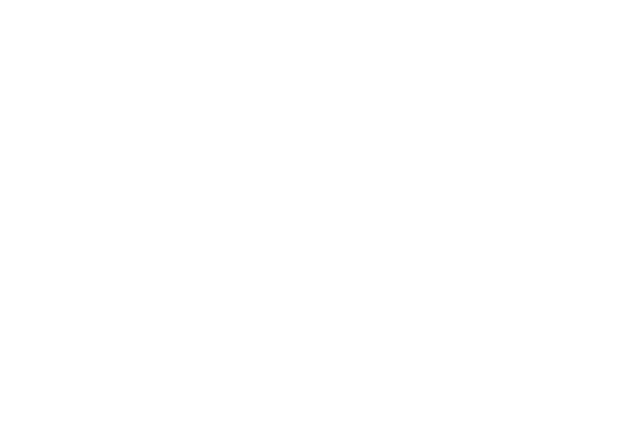
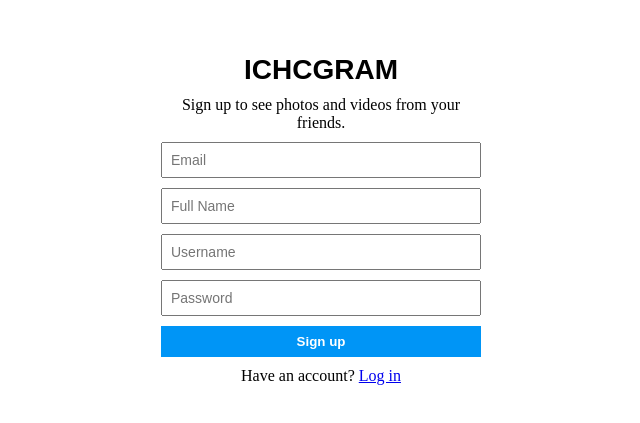
Before and after one commit to nataliia-tyrsa/social-media-app, a React (Vite) app in the folder frontend/: page /signup in a window 1280 px wide. Before the commit this address had no page. Shown: the part 181-604 px from the top of the page, without its empty margins (319-959 px from the left). Built offline with nearby package versions, Linux system fonts and the light colour scheme.

Commit message:
feat: implement Register page with API integration and error handling

```diff
--- a/frontend/package.json
+++ b/frontend/package.json
@@ -14,7 +14,7 @@
     "path": "^0.12.7",
     "react": "^19.1.0",
     "react-dom": "^19.1.0",
-    "react-router-dom": "^7.6.0",
+    "react-router-dom": "^7.6.1",
     "zustand": "^5.0.4"
   },
   "devDependencies": {
--- a/frontend/src/App.tsx
+++ b/frontend/src/App.tsx
@@ -1,10 +1,18 @@
-import './App.css'
-import Router from './router/index'
+import { BrowserRouter, Routes, Route } from 'react-router-dom';
+import Login from './pages/Login';
+import Register from './pages/Register';
+import ResetPassword from './pages/ResetPassword';
 
 function App() {
   return (
-    <Router />
-  )
+    <BrowserRouter>
+      <Routes>
+        <Route path="/" element={<Login />} />
+        <Route path="/signup" element={<Register />} />
+        <Route path="/reset" element={<ResetPassword />} />
+      </Routes>
+    </BrowserRouter>
+  );
 }
 
-export default App
+export default App;
--- a/frontend/src/pages/Login/index.tsx
+++ b/frontend/src/pages/Login/index.tsx
@@ -1,5 +1,5 @@
 import { useState } from "react";
-import { useNavigate } from "react-router-dom";
+import { useNavigate, Link } from "react-router-dom";
 import { loginUser } from "@/services/auth";
 import styles from "./Login.module.css";
 
@@ -10,11 +10,13 @@
   const [email, setEmail] = useState("");
   const [password, setPassword] = useState("");
   const [error, setError] = useState("");
+  const [loading, setLoading] = useState(false);
 
   const navigate = useNavigate();
 
   const handleSubmit = async (e: React.FormEvent) => {
     e.preventDefault();
+    setLoading(true);
 
     const result = await loginUser({ email, password });
 
@@ -23,6 +25,8 @@
     } else {
       setError(result.message || "Ошибка входа");
     }
+
+    setLoading(false);
   };
 
   return (
@@ -38,9 +42,12 @@
           <form onSubmit={handleSubmit} className={styles.form}>
             <input
               type="email"
-              placeholder="Username, or email"
+              placeholder="Username or email"
               value={email}
-              onChange={(e) => setEmail(e.target.value)}
+              onChange={(e) => {
+                setEmail(e.target.value);
+                setError(""); // сбрасываем ошибку при вводе
+              }}
               required
             />
 
@@ -48,24 +55,31 @@
               type="password"
               placeholder="Password"
               value={password}
-              onChange={(e) => setPassword(e.target.value)}
+              onChange={(e) => {
+                setPassword(e.target.value);
+                setError(""); // сбрасываем ошибку при вводе
+              }}
               required
             />
 
             {error && <p className={styles.error}>{error}</p>}
 
-            <button type="submit">Log in</button>
+            <button type="submit" disabled={loading}>
+              {loading ? "Logging in..." : "Log in"}
+            </button>
           </form>
 
           <div className={styles.separator}>OR</div>
 
-          <button type="button" className={styles.forgot}>Forgot password?</button>
+          <Link to="/reset" className={styles.forgot}>
+            Forgot password?
+          </Link>
         </div>
 
         <div className={styles.signupBox}>
           <p>
             Don't have an account?{" "}
-            <button type="button" className={styles.signup}>Sign up</button>
+            <Link to="/signup" className={styles.signup}>Sign up</Link>
           </p>
         </div>
       </div>
--- /dev/null
+++ b/frontend/src/pages/Register/Register.css
@@ -0,0 +1,38 @@
+.register-container {
+    display: flex;
+    justify-content: center;
+    align-items: center;
+    min-height: 100vh;
+  }
+
+  .register-form {
+    width: 320px;
+    display: flex;
+    flex-direction: column;
+    gap: 10px;
+    text-align: center;
+  }
+
+  .register-form input {
+    padding: 8px;
+    font-size: 14px;
+  }
+
+  .register-form button {
+    background-color: #0095f6;
+    color: white;
+    padding: 8px;
+    font-weight: bold;
+    border: none;
+    cursor: pointer;
+  }
+
+  .logo {
+    font-family: 'Cursive', sans-serif;
+    font-size: 28px;
+  }
+
+  .error {
+    color: red;
+    font-size: 12px;
+  }
--- a/frontend/src/pages/Register/index.tsx
+++ b/frontend/src/pages/Register/index.tsx
@@ -1,3 +1,97 @@
-export default function Register(){
-    return <div></div>
-}
+import { useState } from 'react';
+import { Link, useNavigate } from 'react-router-dom';
+import './Register.css'; // или используем tailwind
+
+const Register = () => {
+  const [formData, setFormData] = useState({
+    email: '',
+    fullName: '',
+    username: '',
+    password: '',
+  });
+  const [error, setError] = useState('');
+  const navigate = useNavigate();
+
+  const handleChange = (e: React.ChangeEvent<HTMLInputElement>) => {
+    setFormData({ ...formData, [e.target.name]: e.target.value });
+  };
+
+  const handleSubmit = async (e: React.FormEvent) => {
+    e.preventDefault();
+
+    try {
+      // TODO: заменить URL на реальный
+      const res = await fetch('http://localhost:5000/api/auth/register', {
+        method: 'POST',
+        headers: { 'Content-Type': 'application/json' },
+        body: JSON.stringify(formData),
+      });
+
+      const data = await res.json();
+
+      if (!res.ok) {
+        throw new Error(data.message || 'Registration failed');
+      }
+
+      navigate('/');
+    } catch (err: unknown) {
+        if (err instanceof Error) {
+          setError(err.message);
+        } else {
+          setError('Unexpected error');
+        }
+      }
+  };
+
+  return (
+    <div className="register-container">
+      <form className="register-form" onSubmit={handleSubmit}>
+        <h1 className="logo">ICHCGRAM</h1>
+        <p>Sign up to see photos and videos from your friends.</p>
+
+        <input
+          type="email"
+          name="email"
+          placeholder="Email"
+          value={formData.email}
+          onChange={handleChange}
+          required
+        />
+        <input
+          name="fullName"
+          placeholder="Full Name"
+          value={formData.fullName}
+          onChange={handleChange}
+          required
+        />
+        <input
+          name="username"
+          placeholder="Username"
+          value={formData.username}
+          onChange={handleChange}
+          required
+        />
+        <input
+          type="password"
+          name="password"
+          placeholder="Password"
+          value={formData.password}
+          onChange={handleChange}
+          required
+        />
+
+        {error && <p className="error">{error}</p>}
+
+        <button type="submit">Sign up</button>
+
+        <div className="footer">
+          <p>
+            Have an account? <Link to="/">Log in</Link>
+          </p>
+        </div>
+      </form>
+    </div>
+  );
+};
+
+export default Register;
--- /dev/null
+++ b/frontend/src/pages/ResetPassword/ResetPassword.css
@@ -0,0 +1,28 @@
+.reset-container {
+    display: flex;
+    justify-content: center;
+    align-items: center;
+    min-height: 100vh;
+  }
+
+  .reset-form {
+    width: 320px;
+    display: flex;
+    flex-direction: column;
+    gap: 10px;
+    text-align: center;
+  }
+
+  .reset-form input {
+    padding: 8px;
+    font-size: 14px;
+  }
+
+  .reset-form button {
+    background-color: #0095f6;
+    color: white;
+    padding: 8px;
+    font-weight: bold;
+    border: none;
+    cursor: pointer;
+  }
--- /dev/null
+++ b/frontend/src/pages/ResetPassword/index.tsx
@@ -0,0 +1,44 @@
+import { useState } from 'react';
+import { Link } from 'react-router-dom';
+import './ResetPassword.css'; // если будут стили
+
+const ResetPassword = () => {
+  const [input, setInput] = useState('');
+
+  const handleSubmit = (e: React.FormEvent) => {
+    e.preventDefault();
+    // тут можно отправить запрос на /api/auth/reset (если есть)
+    alert(`Reset link sent to: ${input}`);
+  };
+
+  return (
+    <div className="reset-container">
+      <form className="reset-form" onSubmit={handleSubmit}>
+        <h1 className="logo">ICHCGRAM</h1>
+        <h2>Trouble logging in?</h2>
+        <p>Enter your email or username and we’ll send you a link to get back into your account.</p>
+
+        <input
+          type="text"
+          placeholder="Email or Username"
+          value={input}
+          onChange={(e) => setInput(e.target.value)}
+          required
+        />
+
+        <button type="submit">Reset your password</button>
+
+        <div className="footer">
+          <p>
+            or <Link to="/signup">Create new account</Link>
+          </p>
+          <p>
+            <Link to="/">Back to login</Link>
+          </p>
+        </div>
+      </form>
+    </div>
+  );
+};
+
+export default ResetPassword;
--- a/frontend/src/services/auth.ts
+++ b/frontend/src/services/auth.ts
@@ -1,7 +1,7 @@
 import axios from 'axios';
 import useAuthStore from '@/store/authStore';
 
-const API_URL = 'http://localhost:5000/api'; // измени, если у тебя другой порт или префикс
+const API_URL = 'http://localhost:5000/api';
 
 type LoginData = {
   email: string;
@@ -17,8 +17,16 @@
     useAuthStore.getState().login(user, token);
 
     return { success: true };
-  } catch (error: any) {
-    console.error('Login error:', error.response?.data || error.message);
-    return { success: false, message: error.response?.data?.message || 'Login failed' };
+  } catch (error: unknown) {
+    if (axios.isAxiosError(error)) {
+      console.error('Login error:', error.response?.data);
+      return {
+        success: false,
+        message: error.response?.data?.message || 'Login failed',
+      };
+    } else {
+      console.error('Unexpected error:', error);
+      return { success: false, message: 'Unexpected error' };
+    }
   }
 }
```
Also changed, not shown: 2 other files (tests, documents, lock files or other folders).
